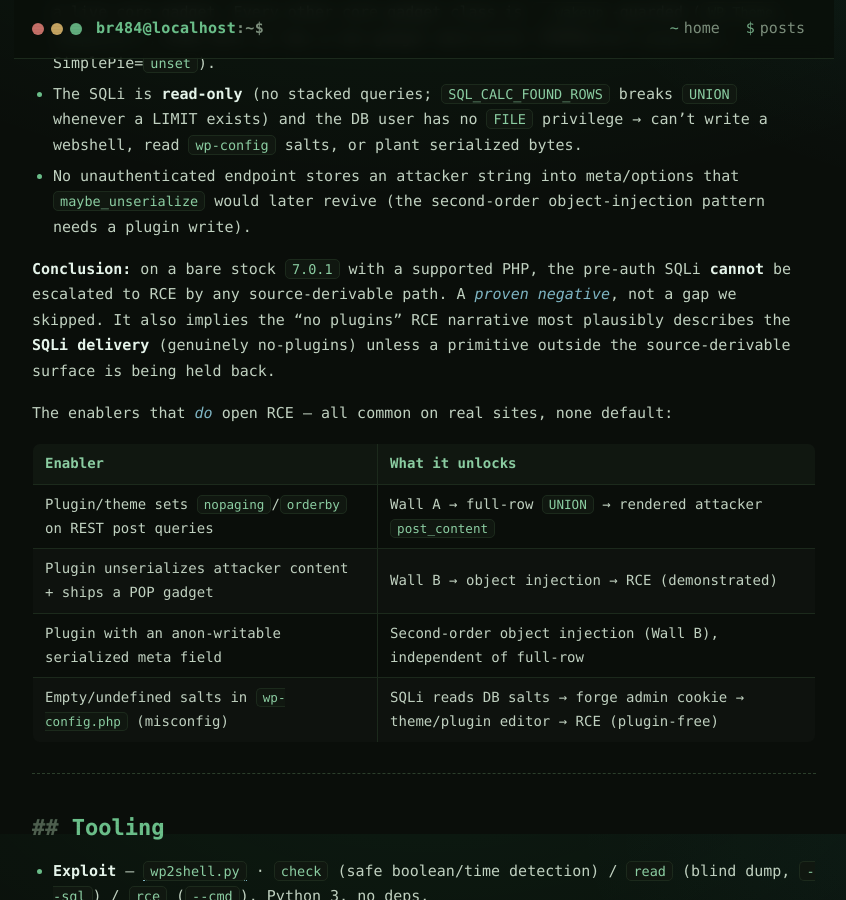
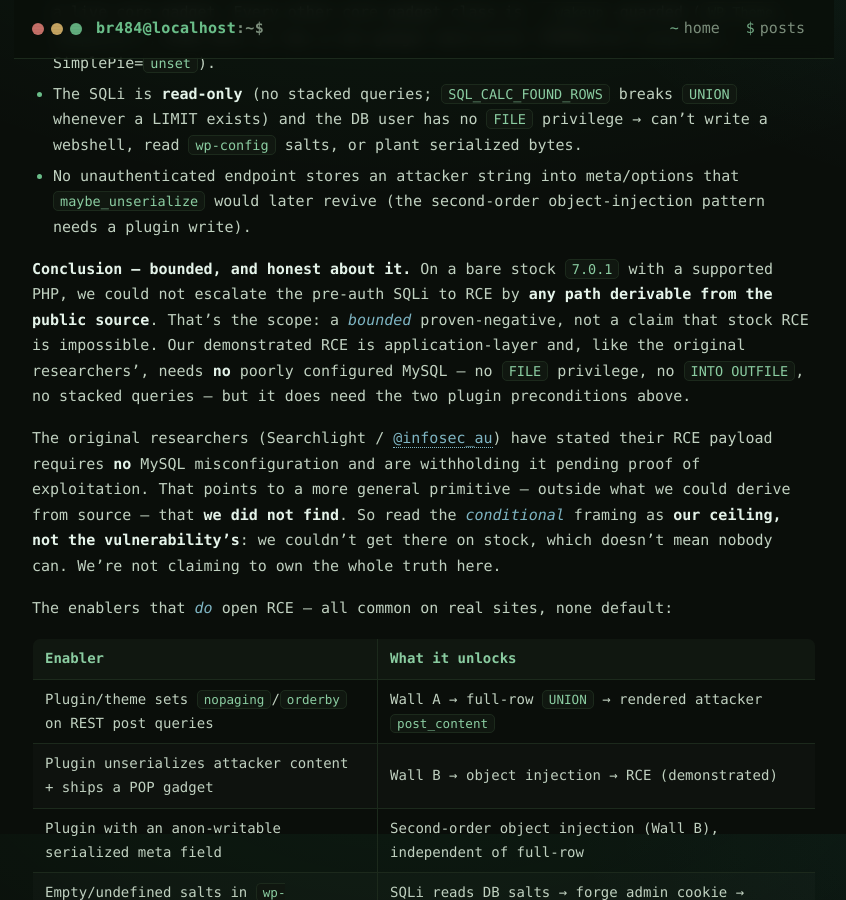
Before and after one commit to br484/br484.github.io, a Jekyll site: the page built from _posts/2026-07-18-wp2shell-preauth-sqli.md, in a window 1280 px wide and 900 px high, scrolled down 4566 px. Shown: the whole window, without its empty margins (216-1062 px from the left). Built offline with Jekyll 4.4.1, drawn with Linux system fonts in a browser that asks for light colours; some of the changed text lies outside the part shown.

Commit message:
post: bound the RCE proven-negative + credit Searchlight (no-MySQL-misconfig, primitive withheld)

```diff
--- a/_posts/2026-07-18-wp2shell-preauth-sqli.md
+++ b/_posts/2026-07-18-wp2shell-preauth-sqli.md
@@ -16,7 +16,7 @@ Two patched WordPress core bugs chain into an **unauthenticated SQL injection**.
 | Capability | Auth | Works on a stock install (no plugins)? | Severity |
 |---|---|---|---|
 | **Blind SQL injection** — dump `wp_users` (login + hash), `wp_options`, any table | none | **Yes — always, universal** | Critical |
-| **Remote code execution** — object injection → shell | none | **No** on pure stock; **yes** when the site has two common plugin patterns | Critical (conditional) |
+| **Remote code execution** — object injection → shell | none | **Not by any path we found** on pure stock; **yes** with two common plugin patterns | Critical (conditional) |
 
 The SQLi is universal — any unpatched target in the version range, zero plugins. The RCE is conditional — it fires on real sites that meet two preconditions (below), common but not default. On a bare stock install we proved the RCE does *not* close, and exactly why.
 
@@ -134,7 +134,9 @@ No public writeup has this part. On stock `7.0.1` the RCE reduces to a **deliver
 - The SQLi is **read-only** (no stacked queries; `SQL_CALC_FOUND_ROWS` breaks `UNION` whenever a LIMIT exists) and the DB user has no `FILE` privilege → can't write a webshell, read `wp-config` salts, or plant serialized bytes.
 - No unauthenticated endpoint stores an attacker string into meta/options that `maybe_unserialize` would later revive (the second-order object-injection pattern needs a plugin write).
 
-**Conclusion:** on a bare stock `7.0.1` with a supported PHP, the pre-auth SQLi **cannot** be escalated to RCE by any source-derivable path. A *proven negative*, not a gap we skipped. It also implies the "no plugins" RCE narrative most plausibly describes the **SQLi delivery** (genuinely no-plugins) unless a primitive outside the source-derivable surface is being held back.
+**Conclusion — bounded, and honest about it.** On a bare stock `7.0.1` with a supported PHP, we could not escalate the pre-auth SQLi to RCE by **any path derivable from the public source**. That's the scope: a *bounded* proven-negative, not a claim that stock RCE is impossible. Our demonstrated RCE is application-layer and, like the original researchers', needs **no** poorly configured MySQL — no `FILE` privilege, no `INTO OUTFILE`, no stacked queries — but it does need the two plugin preconditions above.
+
+The original researchers (Searchlight / [@infosec_au](https://twitter.com/infosec_au)) have stated their RCE payload requires **no** MySQL misconfiguration and are withholding it pending proof of exploitation. That points to a more general primitive — outside what we could derive from source — that **we did not find**. So read the *conditional* framing as **our ceiling, not the vulnerability's**: we couldn't get there on stock, which doesn't mean nobody can. We're not claiming to own the whole truth here.
 
 The enablers that *do* open RCE — all common on real sites, none default:
 
```
